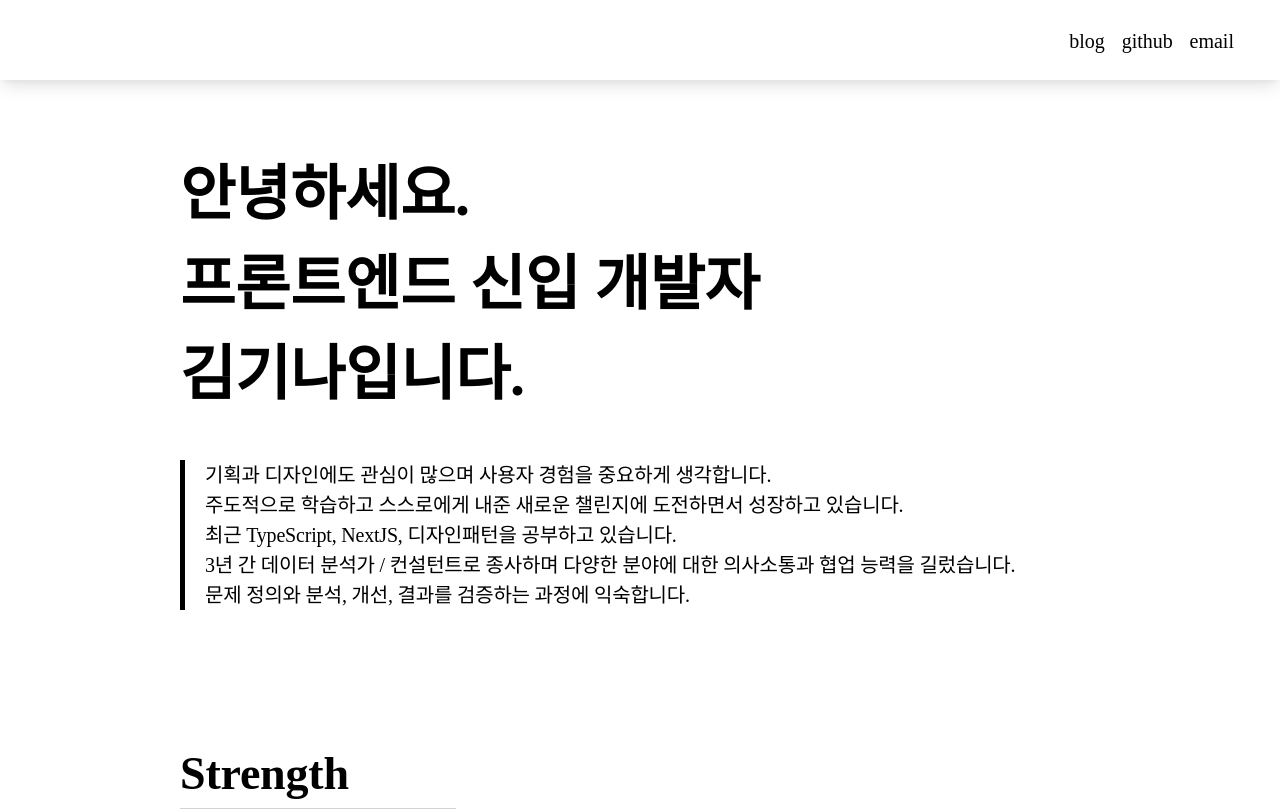
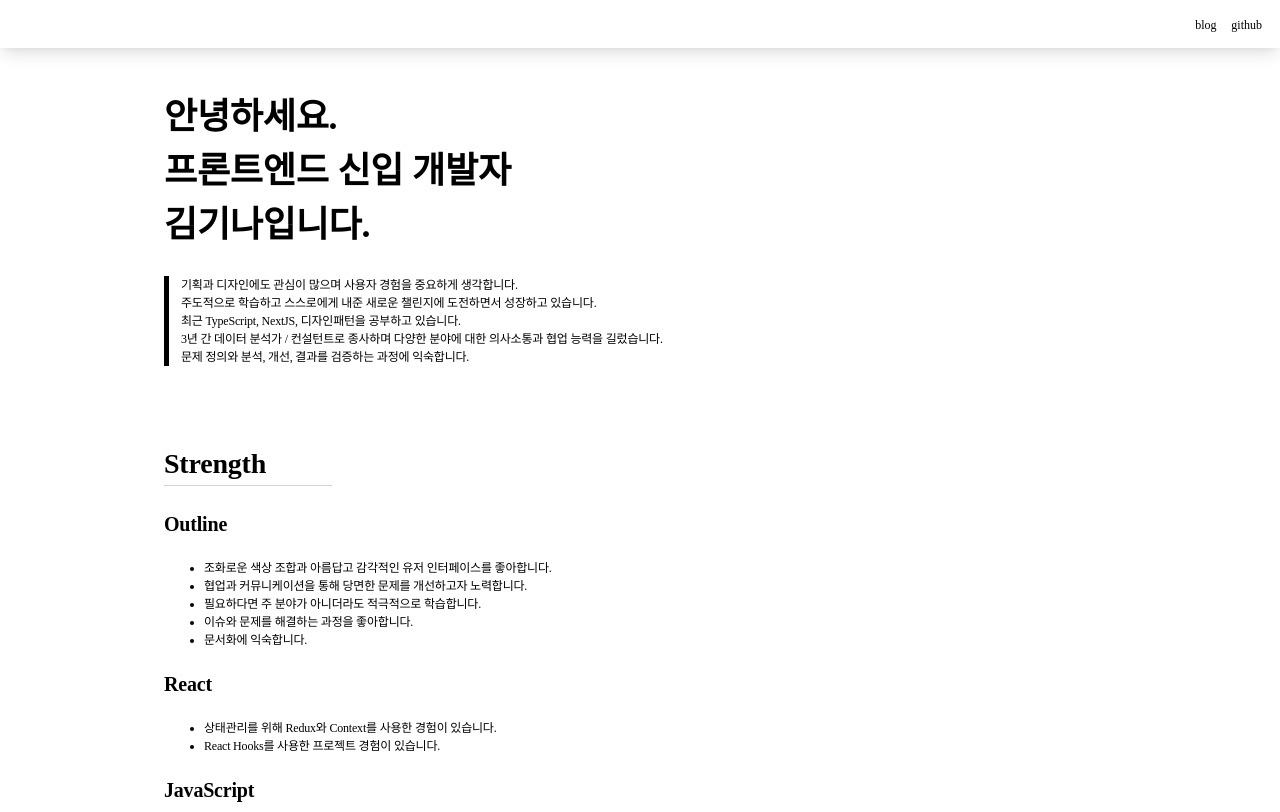
Before and after one commit to kina94/KINAKIM, a website: page src/index.html in a window 1280 px wide. Shown: the top 812 px of the page. Drawn offline with nearby package versions, Linux system fonts and the light colour scheme; a web font is replaced by a local one.

Commit message:
1차 완성

```diff
--- a/src/index.html
+++ b/src/index.html
@@ -15,9 +15,8 @@
 <body>
     <header>
         <div>
-            <button>blog</button>
-            <button>github</button>
-            <button>email</button>
+            <button onClick="window.open('https://velog.io/@kina')">blog</button>
+            <button onClick="window.open('https://github.com/kina94')">github</button>
         </div>
     </header>
     <div class="main">
@@ -90,7 +89,7 @@
                         <button class="link" onClick="window.open('https://dadokdadok.netlify.app/')">
                             <i class="fas fa-link"></i>
                         </button>
-                        <button class="link">
+                        <button class="link" onClick="window.open('https://github.com/kina94/DadokDadok/')">
                             <i class="fab fa-github"></i>
                         </button>
                     </div>
@@ -119,9 +118,6 @@
                         <button class="link">
                             <i class="fas fa-link"></i>
                         </button>
-                        <button class="link">
-                            <i class="fab fa-github"></i>
-                        </button>
                     </div>
                     <p>2022.02~ </p>
                     <div class="img">
@@ -149,7 +145,7 @@
                         <button class="link">
                             <i class="fas fa-link"></i>
                         </button>
-                        <button class="link">
+                        <button class="link" onClick="window.open('https://github.com/kina94/Cat-Searching-Site')">
                             <i class="fab fa-github"></i>
                         </button>
                     </div>
@@ -174,8 +170,8 @@
             <div class="portfolio">
                 <div>
                     <div class="title">
-                        <h3>토이 프로젝트</h3>
-                        <button class="link">
+                        <h3>그 외 토이 프로젝트</h3>
+                        <button class="link" onClick="window.open('https://github.com/kina94?tab=repositories')">
                             <i class="fab fa-github"></i>
                         </button>
                     </div>
--- a/src/main.css
+++ b/src/main.css
@@ -10,22 +10,22 @@
 html,
 body{
     word-break:keep-all;
-    font-size:20px;
+    font-size:1.5vh;
     letter-spacing: -0.2px;
     font-family:Pretendard;
     line-height:1.5;
 }
 
 h1 {
-    font-size:3em;
+    font-size:4.5vh;
 }
 
 h2 {
-    font-size:2.3em;
+    font-size:3.5vh;
 }
 
 h3{
-    font-size:1.5em;
+    font-size:2.5vh;
 }
 
 h2:after{
@@ -37,6 +37,7 @@ h2:after{
 }
 
 header{
+    background-color:white;
     position:fixed;
     top:0;
     left:0;
@@ -48,7 +49,7 @@ header{
 
 header > div{
     float:right;
-    padding: 1.3em 2em;
+    padding: 1.3em 1em;
 }
 
 button{
@@ -125,6 +126,6 @@ img{
 @media screen and (max-width: 1024px){
     html,
     body{
-        font-size:14px;
+        font-size:15px;
     }
 }
```
